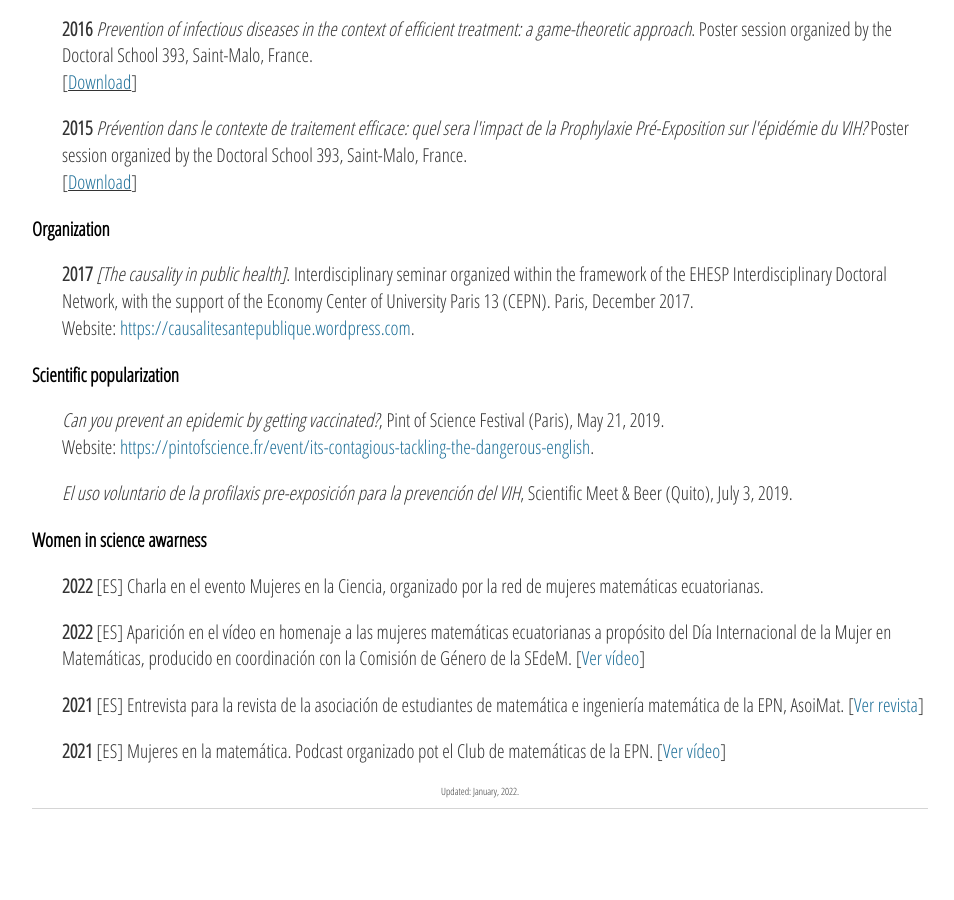
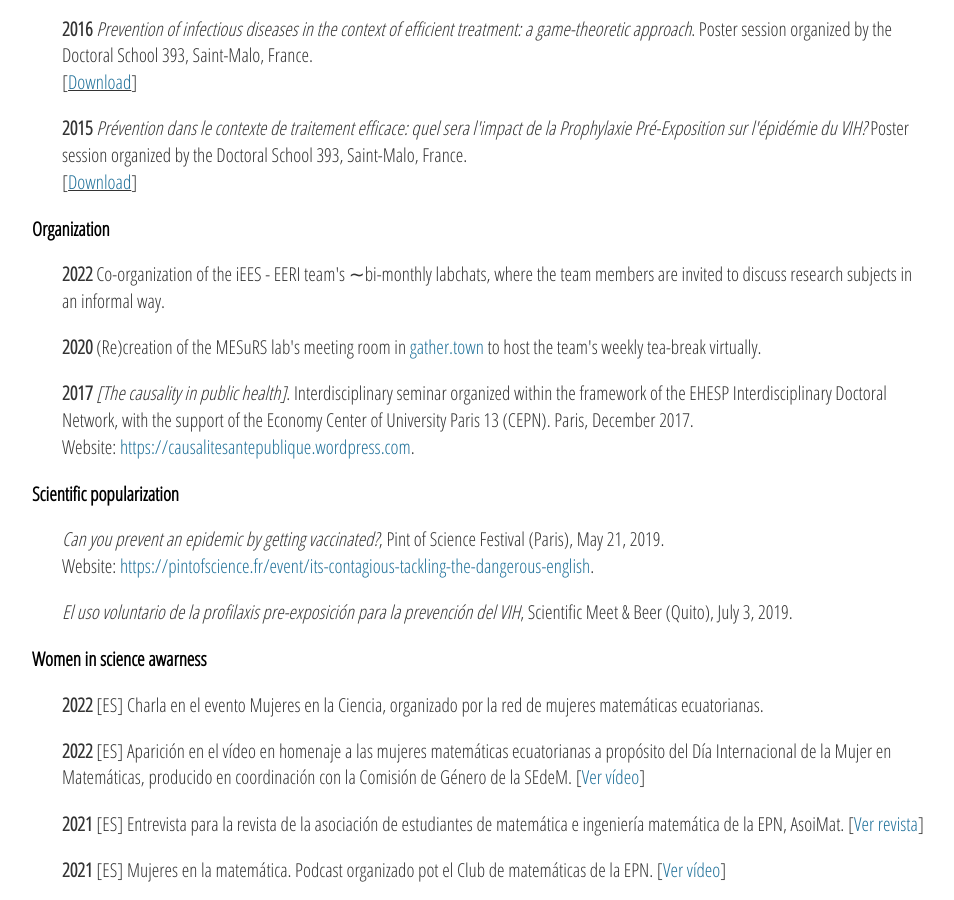
Before and after one commit to sjijon/sjijon.github.io, a Jekyll site: the page built from outreach.html, in a window 1280 px wide and 900 px high, scrolled down 1344 px. Shown: the whole window, without its empty margins (160-1114 px from the left). Built offline with Jekyll 4.4.1, drawn with Linux system fonts in a browser that asks for light colours; nearby versions of some CDN libraries.

Commit message:
Update organization activities

```diff
--- a/outreach.html
+++ b/outreach.html
@@ -111,6 +111,12 @@ title: Publications
 
 	<h3>Organization</h3>
 	<p style="padding-left:30px;">
+		<strong>2022</strong> Co-organization of the iEES - EERI team's &#8764;bi-monthly <emph>labchats<emph>, where the team members are invited to discuss research subjects in an informal way.
+	</p>
+	<p style="padding-left:30px;">
+		<strong>2020</strong> (Re)creation of the MESuRS lab's meeting room in <a href="https://www.gather.town" target="_blank">gather.town</a> to host the team's weekly tea-break virtually.
+	</p>
+	<p style="padding-left:30px;">
 		<strong>2017</strong> <em>[The causality in public health]</em>.
 		Interdisciplinary seminar organized within
 		the framework of the EHESP Interdisciplinary Doctoral Network, with the
```
